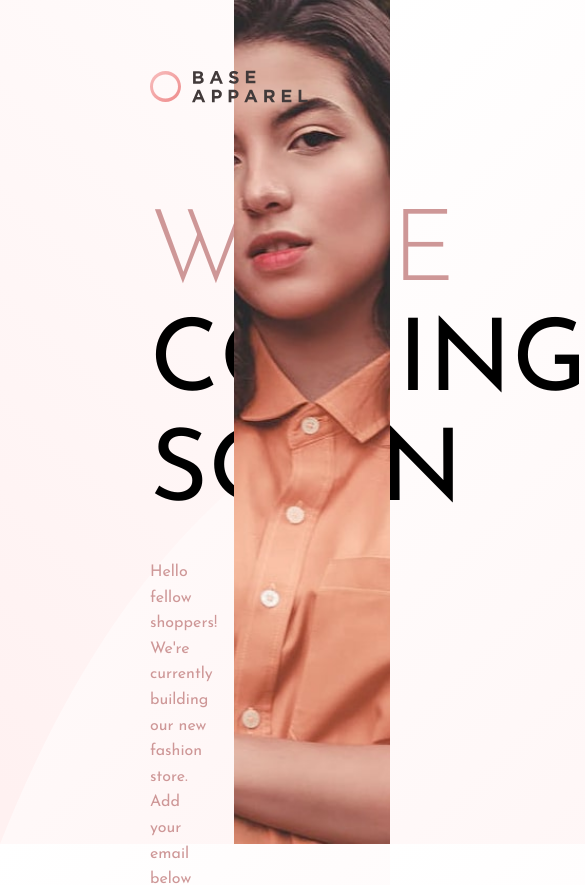
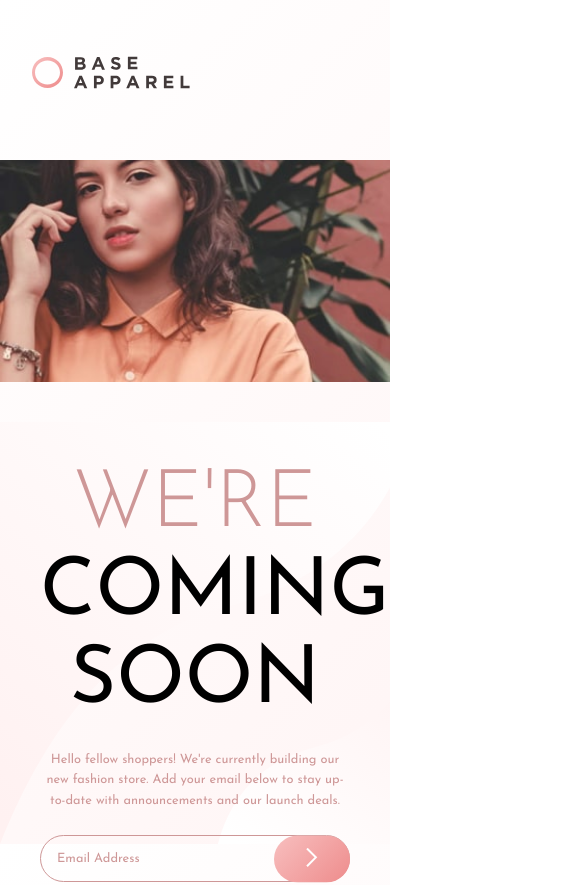
Before and after one commit to logansayan/base-apparel-frontendmentor, a plain HTML site: page index.html in a window 390 px wide. Shown: the top 885 px of the page, 585 px wide, since content can reach past the window. Drawn offline with Linux system fonts and the light colour scheme.

Commit message:
complete project

```diff
--- a/css/style.css
+++ b/css/style.css
@@ -28,6 +28,7 @@
 html {
   box-sizing: border-box;
   font-size: 62.5%; /* This defines 1rem == 10px */
+  overflow-x: hidden;
 }
 
 body {
@@ -43,7 +44,6 @@ body {
 .container {
   height: 100vh;
   width: 100vw;
-
   display: flex;
   position: relative;
 }
@@ -52,9 +52,8 @@ body {
   height: 100%;
   background-image: url(../img/bg-pattern-desktop.svg);
   background-size: cover;
-  width: 60%;
-  padding-top: 10rem;
-  padding-left: 15rem;
+  margin-right: auto;
+  padding-right: 5rem;
 }
 
 .logo {
@@ -64,13 +63,19 @@ body {
   z-index: 1;
 }
 
+.content__heading,
+.content__phrase,
+.content__email {
+  margin-left: 15rem;
+}
+
 .content__heading {
   text-transform: uppercase;
-  max-width: 70%;
+  max-width: 60%;
   font-size: 10rem;
   font-weight: 400;
   line-height: 1.1;
-  margin-top: 10rem;
+  margin-top: 25rem;
   margin-bottom: 3rem;
 }
 
@@ -82,7 +87,7 @@ body {
 
 .content__phrase {
   color: var(--desaturated-red);
-  width: 70%;
+  max-width: 60rem;
   margin-bottom: 3rem;
 }
 
@@ -90,17 +95,17 @@ body {
   display: flex;
   align-items: center;
   position: relative;
-  width: 70%;
+  max-width: 55rem;
 }
 
 .content__email--input {
   font-family: inherit;
   font-size: inherit;
+  background-color: transparent;
   padding: 2rem;
   width: 100%;
   border-radius: 10rem;
   border: 1px solid var(--desaturated-red);
-
 }
 
 .content__email--input::-webkit-input-placeholder {
@@ -156,3 +161,52 @@ body {
 }
 
 /* MEDIA QUERIES */
+
+@media (max-width: 56.25em) {
+  html {
+    font-size: 50%;
+  }
+
+  .logo {
+    left: 4rem;
+  }
+
+  .container {
+    flex-direction: column;
+  }
+
+  .content {
+    height: 50vh;
+    width: 100%;
+    order: 2;
+    padding: 5rem;
+  }
+
+  .content__heading,
+  .content__phrase,
+  .content__email {
+    margin: 0;
+    padding: 0;
+  }
+
+  .content__heading,
+  .content__phrase,
+  .content__email {
+    text-align: center;
+    max-width: 100%;
+  }
+
+  .content__heading,
+  .content__phrase {
+    margin-bottom: 3rem;
+  }
+
+  .img-div {
+    background-image: url(../img/hero-mobile.jpg);
+    width: 100%;
+    height: 30vh;
+    order: 1;
+    margin-top: 20rem;
+    margin-bottom: 5rem;
+  }
+}
```
